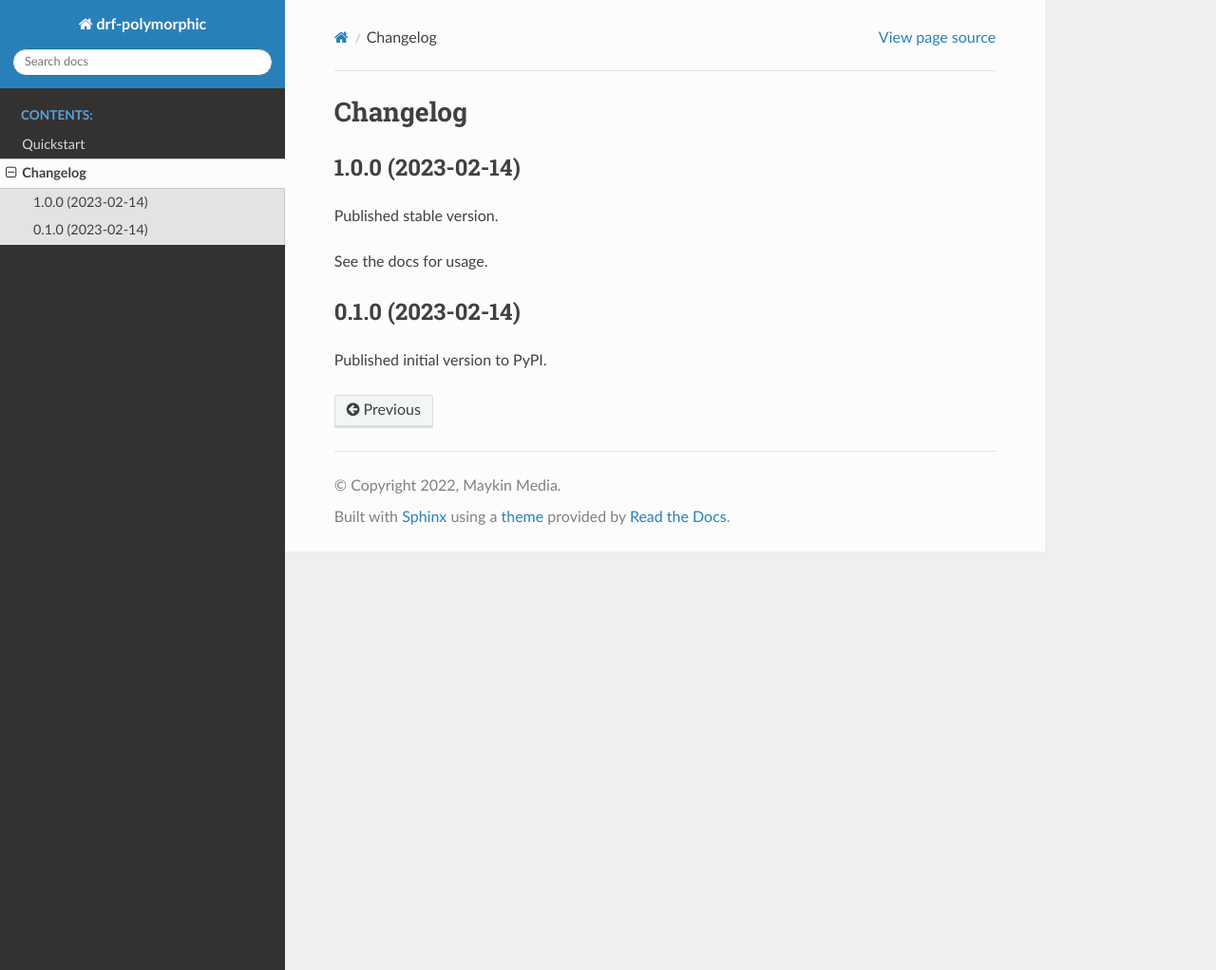
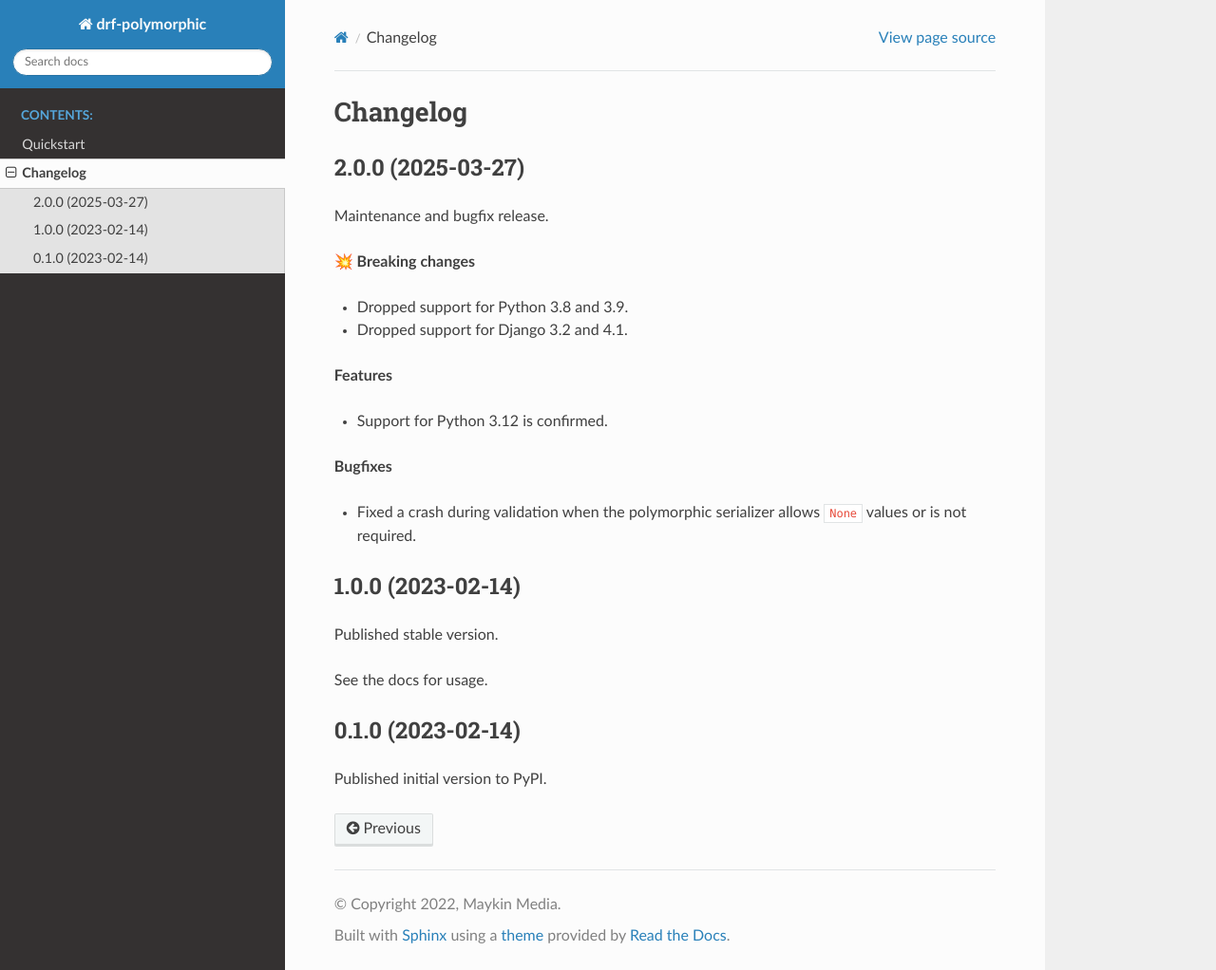
Before and after one commit to maykinmedia/drf-polymorphic, a Sphinx documentation site: the page built from docs/changelog.rst, in a window 1280 px wide and 1022 px high. Shown: the whole window at 95% size. Built offline with Sphinx 7.4.7 and the Read the Docs theme 3.1.0, drawn with Linux system fonts in a browser that asks for light colours.

Commit message:
:bookmark: Bump version to 2.0.0 and update changelog

```diff
--- a/README.rst
+++ b/README.rst
@@ -1,7 +1,7 @@
 DRF-polymorphic
 ===============
 
-:Version: 1.0.0
+:Version: 2.0.0
 :Source: https://github.com/maykinmedia/drf-polymorphic
 :Keywords: django, rest, polymorphic
 
--- a/docs/changelog.rst
+++ b/docs/changelog.rst
@@ -1,6 +1,26 @@
 =========
 Changelog
 =========
+
+2.0.0 (2025-03-27)
+==================
+
+Maintenance and bugfix release.
+
+**💥 Breaking changes**
+
+* Dropped support for Python 3.8 and 3.9.
+* Dropped support for Django 3.2 and 4.1.
+
+**Features**
+
+* Support for Python 3.12 is confirmed.
+
+**Bugfixes**
+
+* Fixed a crash during validation when the polymorphic serializer allows ``None`` values
+  or is not required.
+
 
 1.0.0 (2023-02-14)
 ==================
--- a/docs/conf.py
+++ b/docs/conf.py
@@ -26,7 +26,7 @@ copyright = "2022, Maykin Media"
 author = "Maykin Media"
 
 # The full version, including alpha/beta/rc tags
-release = "1.0.0"
+release = "2.0.0"
 
 
 # -- General configuration ---------------------------------------------------
--- a/setup.cfg
+++ b/setup.cfg
@@ -2,7 +2,7 @@
 # see http://setuptools.readthedocs.io/en/latest/setuptools.html#configuring-setup-using-setup-cfg-files
 [metadata]
 name = drf-polymorphic
-version = 1.0.0
+version = 2.0.0
 description = Polymorphic serializers without models
 long_description = file: README.rst
 url = https://github.com/maykinmedia/drf-polymorphic
```
Also changed, not shown: .bumpversion.cfg.
